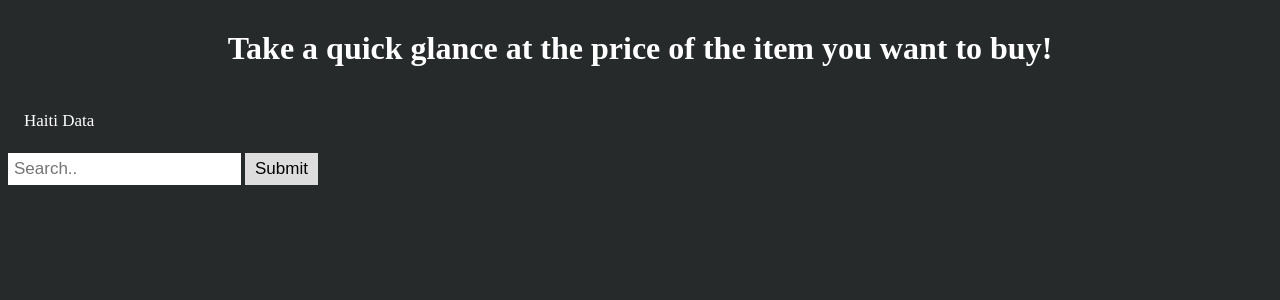
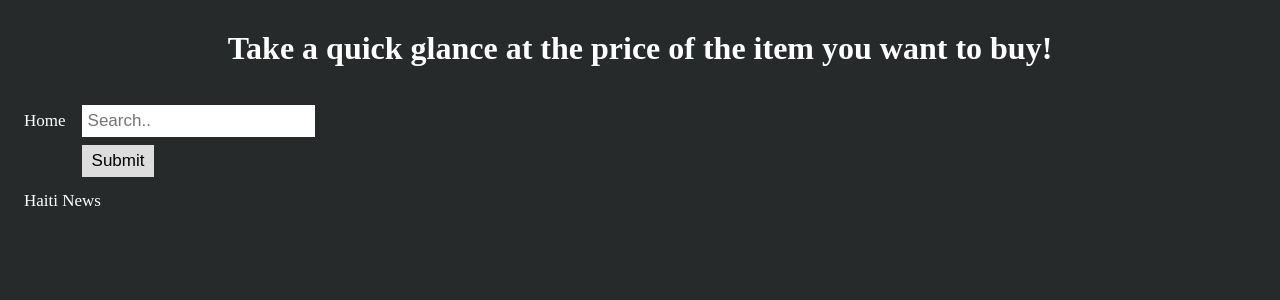
Before and after one commit to cyll99/HD-Haiti-Data-, a Flask app: template templates/index.html in a window 1280 px wide. Shown: the top 300 px of the page. Run offline with Flask 2, Linux system fonts and the light colour scheme; the template is opened without the code that fills it, so the values that code supplies are empty; some libraries are stand-ins or nearby versions.

Commit message:
home page, dataset page and news page

```diff
--- a/main.py
+++ b/main.py
@@ -12,7 +12,7 @@ amerigeoos_link = "https://data.amerigeoss.org/gl/group/amerigeoss?q=haiti"
 
 app = Flask(__name__)
 
-@app.route('/',  methods =["GET", "POST"])
+@app.route('/datasets',  methods =["GET", "POST"])
 def result():
     ocha = Ocha(ocha_link)
     amerigeoos = Amerigeoos(amerigeoos_link)
@@ -36,5 +36,13 @@ def result():
         return render_template("index.html", ocha = ocha_data, amerigeoos = amerigeoos_data)
     return render_template("index.html", ocha = ocha_data, amerigeoos = amerigeoos_data)
 
+@app.route('/news',  methods =["GET", "POST"])
+def news():
+    return render_template("news.html")
+
+@app.route('/',  methods =["GET", "POST"])
+def home():
+    return render_template("home.html")
+
 if __name__ == '__main__':
     app.run(debug = True)
--- /dev/null
+++ b/templates/home.html
@@ -0,0 +1 @@
+<a class="active" href="{{ url_for("result")}}">Haiti Data</a>
--- a/templates/index.html
+++ b/templates/index.html
@@ -11,12 +11,13 @@
 <body>
 	<h1>Take a quick glance at the price of the item you want to buy!</h1>
 	<div class="topnav">
-	   <a class="active" href="{{ url_for("result")}}">Haiti Data</a>
+	   <a class="active" href="{{ url_for("home")}}">Home</a>
 	   <div class="search-container">
 		  <form action="{{ url_for("result")}}" method="post">
 		  <input type="text" placeholder="Search.." name="search">
 		  <button type="submit" onclick="$('#loading').show();">Submit</button>
 		  </form>
+		  <a class="active" href="{{ url_for("news")}}">Haiti News</a>
 	   </div>
 	   <div id="loading" style="display:none;">Loading...</div>
 <!-- partial:index.partial.html -->
```
Also changed, not shown: templates/news.html (added).
